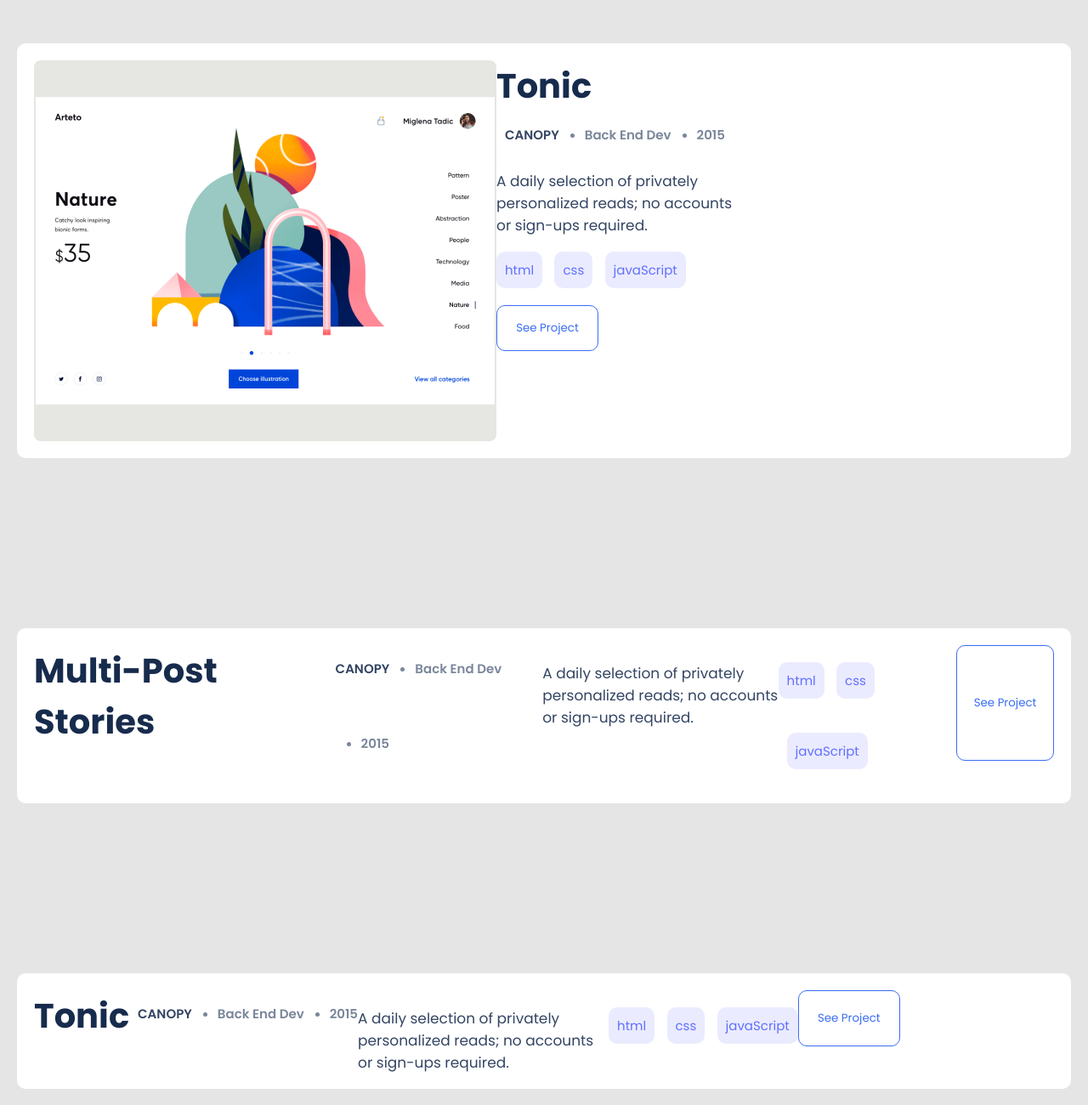
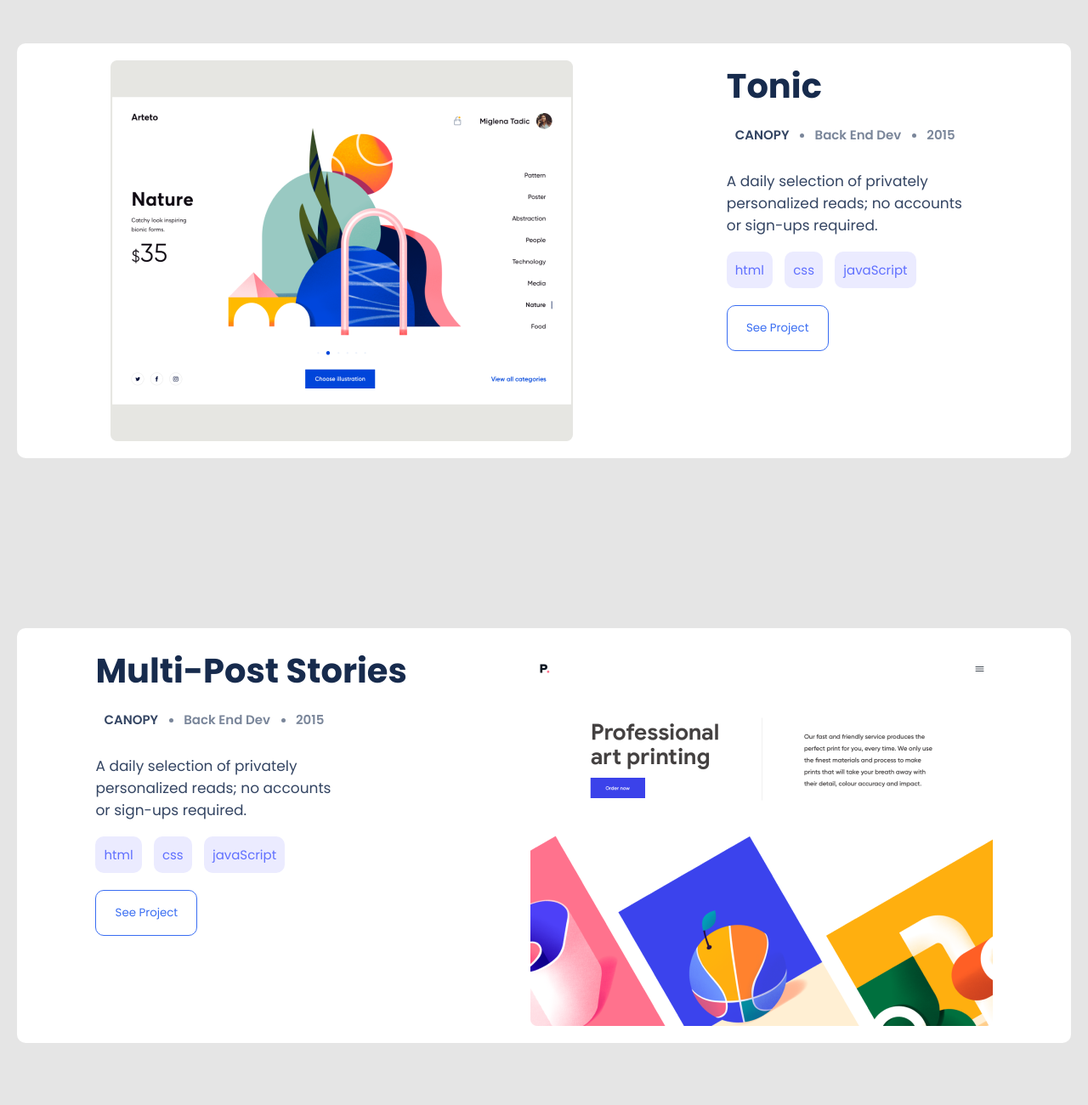
Before and after one commit to HAMMAS-SALEEM/Portfolio, a website: page index.html in a window 1280 px wide. Shown: the part 980-2280 px from the top of the page at 85% size. Drawn offline with Linux system fonts and the light colour scheme.

Commit message:
Update work section for portfolio

```diff
--- a/index.html
+++ b/index.html
@@ -52,8 +52,54 @@
         <div class="cr-grid">
             <div class="w1contain">
                 <img class="pti" src="./images/SP.png" alt="Portfolio Title Image">
-                <img class="snap01" src="./images/Snap01.png" alt="Portfolio">
+                <img class="snap01" src="./images/snap01.png" alt="Portfolio">
                 <div class="for-fullscreen">
+                    <header>
+                        <h2 class="works-title">Tonic</h2>
+                    </header>
+                    <ul class="specs w11contain">
+                        <li class="spec1">CANOPY</li>
+                        <li class="spec2">Back End Dev</li>
+                        <li class="spec2">2015</li>
+                    </ul>
+                    <p class="w1par">A daily selection of privately personalized reads; no accounts or sign-ups
+                        required.
+                    </p>
+                    <div class="bcontain">
+                        <button class="w1btn" disabled>html</button>
+                        <button class="w1btn w1b" disabled>css</button>
+                        <button class="w1btn w1b" disabled>javaScript</button>
+                    </div>
+                    <button class="w1btn2">See Project</button>
+                </div>
+            </div>
+            <div class="w1contain">
+                <img class="pti" src="./images/SP2.png" alt="Portfolio Title Image">
+                <div class="for-portfolio">
+                    <header>
+                        <h2 class="works-title">Multi-Post Stories</h2>
+                    </header>
+                    <ul class="specs w11contain">
+                        <li class="spec1">CANOPY</li>
+                        <li class="spec2">Back End Dev</li>
+                        <li class="spec2">2015</li>
+                    </ul>
+                    <p class="w1par">A daily selection of privately personalized reads; no accounts or sign-ups
+                        required.
+                    </p>
+                    <div class="bcontain">
+                        <button class="w1btn" disabled>html</button>
+                        <button class="w1btn w1b" disabled>css</button>
+                        <button class="w1btn w1b" disabled>javaScript</button>
+                    </div>
+                    <button class="w1btn2">See Project</button>
+                </div>
+                <img class="snap01" src="./images/snap02.png" alt="Portfolio">
+            </div>
+            <div class="w1contain">
+                <img class="pti" src="./images/mps.png" alt="Portfolio Title Image">
+                <img class="snap01" src="./images/snap03.png" alt="Portfolio">
+                <div class="for-portfolio">
                 <header>
                     <h2 class="works-title">Tonic</h2>
                 </header>
@@ -70,10 +116,11 @@
                     <button class="w1btn w1b" disabled>javaScript</button>
                 </div>
                 <button class="w1btn2">See Project</button>
-            </div>
+                </div>
             </div>
             <div class="w1contain">
-                <img class="pti" src="./images/SP2.png" alt="Portfolio Title Image">
+                <img class="pti" src="./images/mps2.png" alt="Portfolio Title Image">
+                <div class="for-portfolio">
                 <header>
                     <h2 class="works-title">Multi-Post Stories</h2>
                 </header>
@@ -90,44 +137,8 @@
                     <button class="w1btn w1b" disabled>javaScript</button>
                 </div>
                 <button class="w1btn2">See Project</button>
-            </div>
-            <div class="w1contain">
-                <img class="pti" src="./images/mps.png" alt="Portfolio Title Image">
-                <header>
-                    <h2 class="works-title">Tonic</h2>
-                </header>
-                <ul class="specs w11contain">
-                    <li class="spec1">CANOPY</li>
-                    <li class="spec2">Back End Dev</li>
-                    <li class="spec2">2015</li>
-                </ul>
-                <p class="w1par">A daily selection of privately personalized reads; no accounts or sign-ups required.
-                </p>
-                <div class="bcontain">
-                    <button class="w1btn" disabled>html</button>
-                    <button class="w1btn w1b" disabled>css</button>
-                    <button class="w1btn w1b" disabled>javaScript</button>
                 </div>
-                <button class="w1btn2">See Project</button>
-            </div>
-            <div class="w1contain">
-                <img class="pti" src="./images/mps2.png" alt="Portfolio Title Image">
-                <header>
-                    <h2 class="works-title">Multi-Post Stories</h2>
-                </header>
-                <ul class="specs w11contain">
-                    <li class="spec1">CANOPY</li>
-                    <li class="spec2">Back End Dev</li>
-                    <li class="spec2">2015</li>
-                </ul>
-                <p class="w1par">A daily selection of privately personalized reads; no accounts or sign-ups required.
-                </p>
-                <div class="bcontain">
-                    <button class="w1btn" disabled>html</button>
-                    <button class="w1btn w1b" disabled>css</button>
-                    <button class="w1btn w1b" disabled>javaScript</button>
-                </div>
-                <button class="w1btn2">See Project</button>
+                <img class="snap01" src="./images/snap04.png" alt="Portfolio">
             </div>
         </div>
     </section>
@@ -173,11 +184,14 @@
     <footer class="contact-form">
         <form class="contact-info" action="https://formspree.io/f/mwkyenjw" method="POST">
             <h2>Contact me</h2>
-            <p>If you have an application you are interested in developing, a feature that you need built or a project that needs coding. I’d love to help with it </p>
+            <p>If you have an application you are interested in developing, a feature that you need built or a project
+                that needs coding. I’d love to help with it </p>
             <div class="input-container">
-                <input type="text" name="Namee" class="contact-input" maxlength="30" required placeholder="Write your name">
+                <input type="text" name="Namee" class="contact-input" maxlength="30" required
+                    placeholder="Write your name">
                 <input type="email" name="_replyTo" class="contact-input" placeholder="Write your email" required>
-                <textarea name="message" class="contact-textarea"  cols="30" rows="10" required maxlength="500" placeholder="Write your message here"></textarea>
+                <textarea name="message" class="contact-textarea" cols="30" rows="10" required maxlength="500"
+                    placeholder="Write your message here"></textarea>
                 <input type="submit" class="contact-button" value="Get It Touch">
             </div>
             <img class="home-ind" src="./images/home-indicator.png" alt="home_indicator">
--- a/style.css
+++ b/style.css
@@ -350,6 +350,8 @@ nav {
   .w1contain {
     display: flex;
     flex-direction: row;
+    /* width: 900px; */
+    justify-content: space-around;
   }
 
   .pti {
@@ -359,4 +361,6 @@ nav {
   .snap01 {
     display: inherit;
   }
+
+
 }
```
Also changed, not shown: images/snap02.png (added), images/snap03.png (added), images/snap04.png (added).
